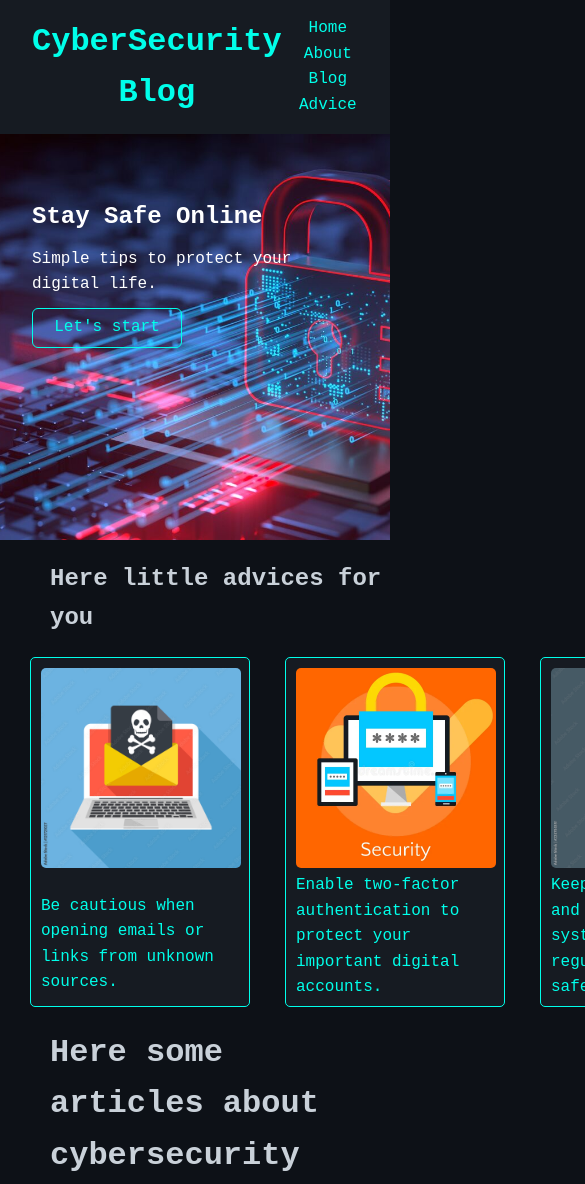
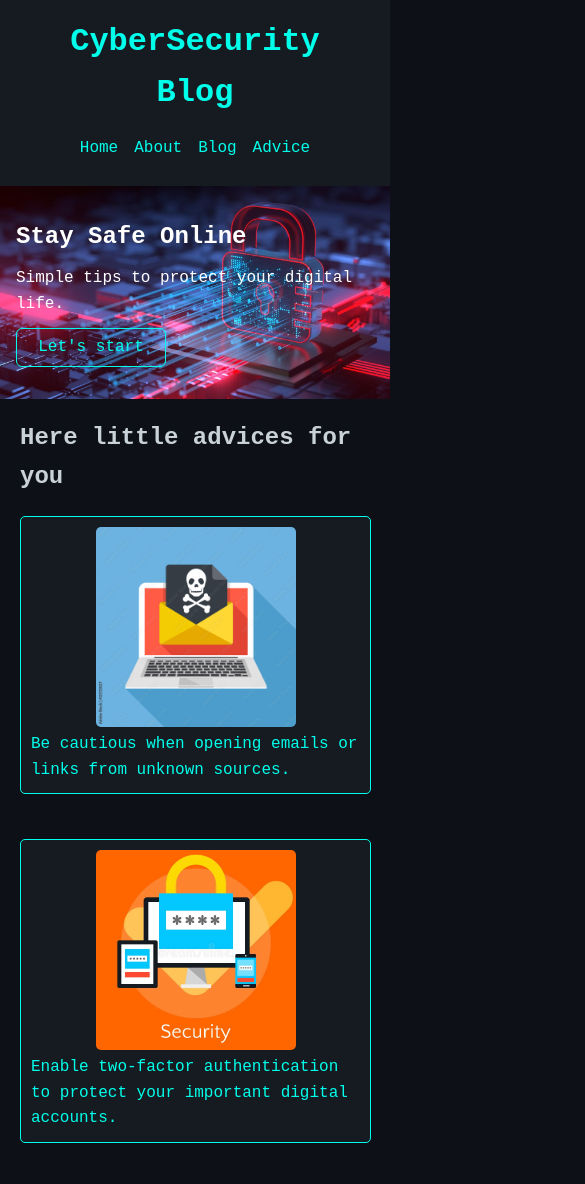
Before and after one commit to Asliddin728/cyberblog, a plain HTML site: page index.html in a window 390 px wide. Shown: the top 1184 px of the page, 585 px wide, since content can reach past the window. Drawn offline with Linux system fonts and the light colour scheme.

Commit message:
Update style.css

```diff
--- a/style.css
+++ b/style.css
@@ -27,47 +27,7 @@
       top: 0;
       width: 100%;
       text-align: center;
-    }
-
-    .card img {
-      width: 200px;
-      height: 200px;
-      border-radius: 5px;
-    }
-
-    .card {
-      display: flex;
-      flex-direction: column;
-      padding: 10px;
-      background-color: #161b22;
-      color: #00ffea;
-      border: 1px solid #00ffea;
-      border-radius: 5px;
-      float: left;
-      justify-content: space-between;
-      gap: 5px;
-      width: 220px;
-      height: 350px;
-      margin-left: 30px;
-      margin-top: 20px;
-      transition: 0.5s;
-      will-change: transform;
-    }
-
-    .card:hover {
-      transform: translateY(-10px);
-      box-shadow: 0 0 20px #00ffea;
-    }
-
-    .scrolled {
-      background-color: #0f172a;
-    }
-
-    #cards {
-      overflow: visible;
-      display: flex;
-      flex-direction: row;
-      gap: 5px;
+      flex-wrap: wrap;
     }
 
     nav a {
@@ -93,6 +53,50 @@
       display: flex;
       flex-direction: column;
       gap: 10px;
+    }
+
+    .card img {
+      width: 100%;
+      max-width: 200px;
+      height: auto;
+      border-radius: 5px;
+      align-self: center;
+    }
+
+    .card {
+      display: flex;
+      flex-direction: column;
+      padding: 10px;
+      background-color: #161b22;
+      color: #00ffea;
+      border: 1px solid #00ffea;
+      border-radius: 5px;
+      justify-content: space-between;
+      gap: 5px;
+      width: 220px;
+      height: auto;
+      margin-left: 30px;
+      margin-top: 20px;
+      transition: 0.5s;
+      will-change: transform;
+    }
+
+    .card:hover {
+      transform: translateY(-10px);
+      box-shadow: 0 0 20px #00ffea;
+    }
+
+    .scrolled {
+      background-color: #0f172a;
+    }
+
+    #cards {
+      overflow: visible;
+      display: flex;
+      flex-direction: row;
+      gap: 5px;
+      flex-wrap: wrap;
+      justify-content: center;
     }
 
     #article,
@@ -147,3 +151,48 @@
       text-align: center;
       padding: 1rem;
     }
+
+    /* 🔻 RESPONSIVE USLUBLAR — faqat mobil uchun 🔻 */
+    @media (max-width: 768px) {
+      header {
+        flex-direction: column;
+        align-items: center;
+        text-align: center;
+      }
+
+      nav {
+        margin-top: 10px;
+        display: flex;
+        flex-wrap: wrap;
+        justify-content: center;
+      }
+
+      nav a {
+        margin: 0.5rem;
+      }
+
+      .hero {
+        padding: 2rem 1rem;
+        height: auto;
+      }
+
+      #cards {
+        flex-direction: column;
+        align-items: center;
+      }
+
+      .card {
+        width: 90%;
+        margin-left: 0;
+        margin-bottom: 20px;
+      }
+
+      #article,
+      #advice {
+        margin-left: 20px;
+      }
+
+      .blog-list {
+        padding: 1rem;
+      }
+    }
```
